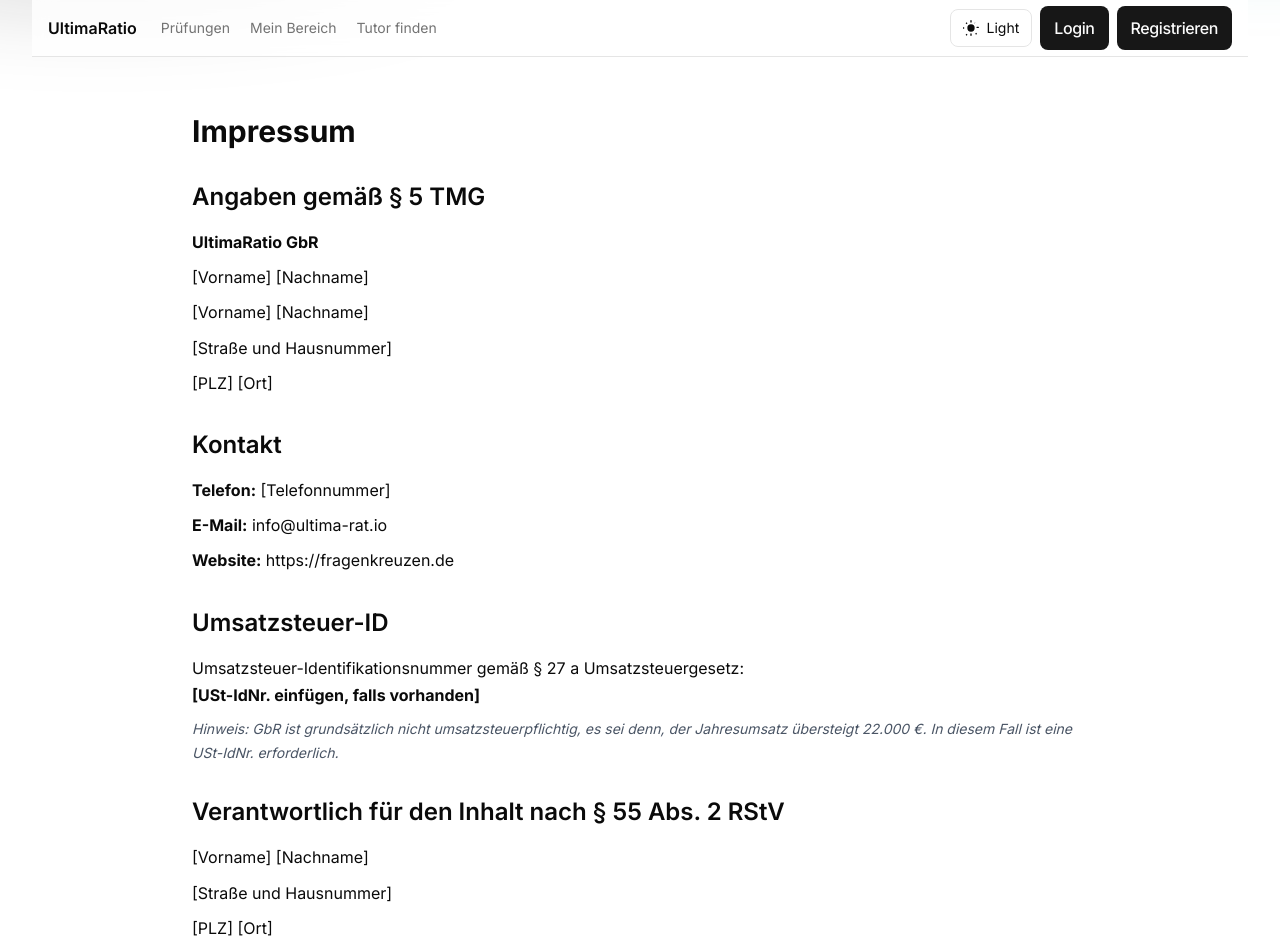
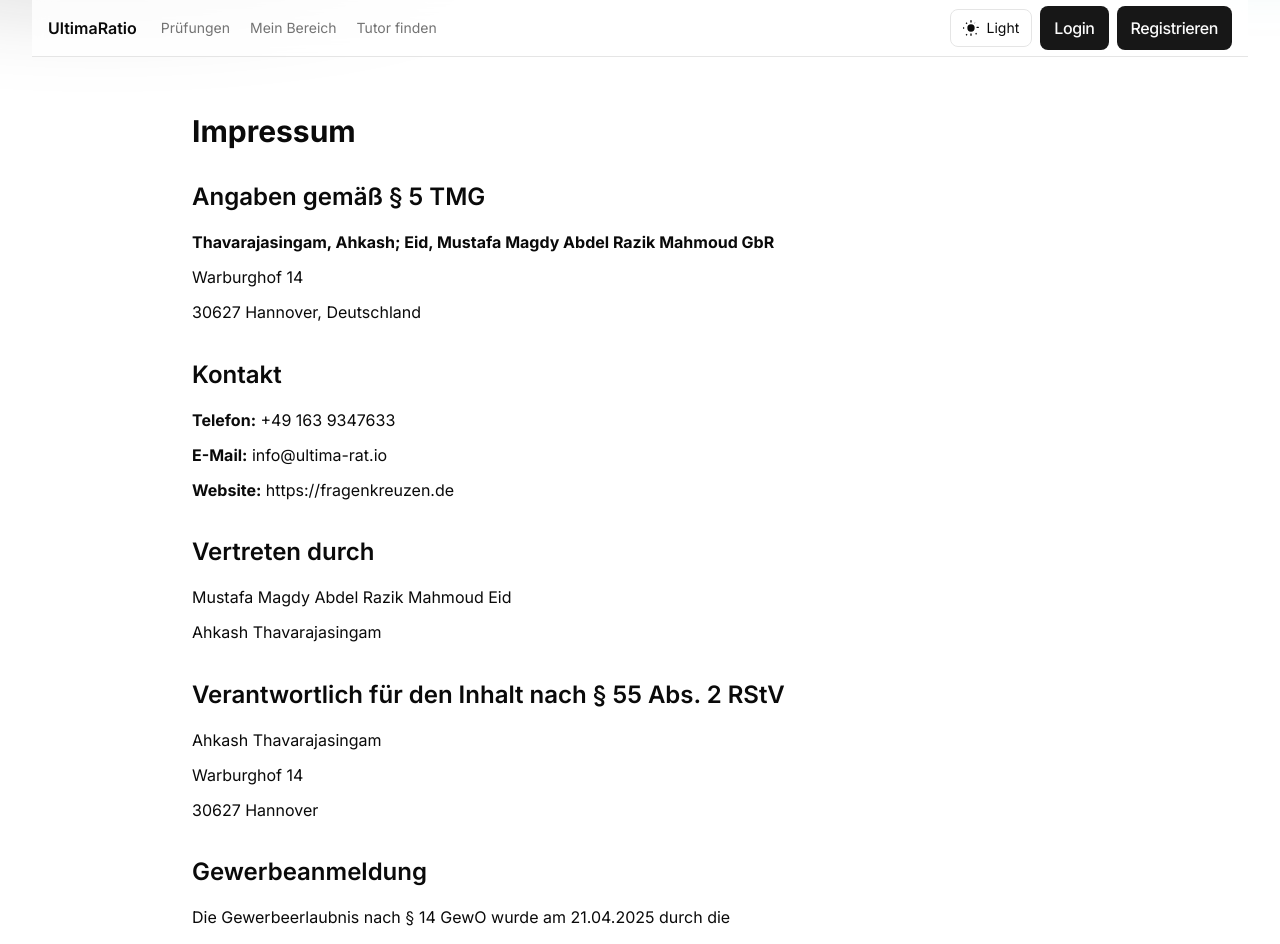
Before and after one commit to bartdoping/ultimaratio, a Next.js app: page /impressum in a window 1280 px wide. Shown: the top 944 px of the page. Built offline with nearby package versions, Linux system fonts and the light colour scheme; no server answers.

Commit message:
feat: Rechtliche Seiten mit GbR-Daten aktualisiert
- Impressum: Vollständige GbR-Daten eingetragen
- Datenschutz: Titel und Beschreibung aktualisiert
- AGB: Firmenname und Adresse korrigiert
- Gewerbeanmeldung hinzugefügt
- Alle Platzhalter durch echte Daten ersetzt
- Stand: 05.10.2025

```diff
--- a/app/agb/page.tsx
+++ b/app/agb/page.tsx
@@ -1,8 +1,8 @@
 import { Metadata } from "next"
 
 export const metadata: Metadata = {
-  title: "AGB | UltimaRatio",
-  description: "Allgemeine Geschäftsbedingungen der UltimaRatio GbR",
+  title: "AGB | fragenkreuzen.de",
+  description: "Allgemeine Geschäftsbedingungen der Thavarajasingam, Ahkash; Eid, Mustafa Magdy Abdel Razik Mahmoud GbR",
 }
 
 export default function AGBPage() {
@@ -14,9 +14,9 @@ export default function AGBPage() {
         <section className="mb-8">
           <h2 className="text-2xl font-semibold mb-4">§ 1 Geltungsbereich</h2>
           <p className="mb-4">
-            Diese Allgemeinen Geschäftsbedingungen (nachfolgend "AGB") der UltimaRatio GbR,
-            [Straße und Hausnummer], [PLZ] [Ort] (nachfolgend "Anbieter"), gelten für alle
-            Verträge über die Nutzung der Online-Lernplattform "UltimaRatio" (nachfolgend "Plattform").
+            Diese Allgemeinen Geschäftsbedingungen (nachfolgend "AGB") der Thavarajasingam, Ahkash; Eid, Mustafa Magdy Abdel Razik Mahmoud GbR,
+            Warburghof 14, 30627 Hannover (nachfolgend "Anbieter"), gelten für alle
+            Verträge über die Nutzung der Online-Lernplattform "fragenkreuzen.de" (nachfolgend "Plattform").
           </p>
           <p className="mb-4">
             Abweichende, entgegenstehende oder ergänzende AGB des Kunden werden nicht Vertragsbestandteil,
@@ -28,11 +28,11 @@ export default function AGBPage() {
           <h2 className="text-2xl font-semibold mb-4">§ 2 Vertragspartner</h2>
           <p className="mb-4">
             <strong>Anbieter:</strong><br />
-            UltimaRatio GbR<br />
-            [Vorname] [Nachname]<br />
-            [Vorname] [Nachname]<br />
-            [Straße und Hausnummer]<br />
-            [PLZ] [Ort]<br />
+            Thavarajasingam, Ahkash; Eid, Mustafa Magdy Abdel Razik Mahmoud GbR<br />
+            Ahkash Thavarajasingam<br />
+            Mustafa Magdy Abdel Razik Mahmoud Eid<br />
+            Warburghof 14<br />
+            30627 Hannover<br />
             E-Mail: info@ultima-rat.io
           </p>
         </section>
@@ -139,8 +139,8 @@ export default function AGBPage() {
         </section>
 
         <div className="text-sm text-gray-600 mt-8 pt-4 border-t">
-          <p><strong>Stand:</strong> [Datum der letzten Aktualisierung]</p>
-          <p><strong>Gültig ab:</strong> [Datum des Inkrafttretens]</p>
+          <p><strong>Stand:</strong> 05.10.2025</p>
+          <p><strong>Gültig ab:</strong> 05.10.2025</p>
         </div>
       </div>
     </div>
--- a/app/datenschutz/page.tsx
+++ b/app/datenschutz/page.tsx
@@ -1,8 +1,8 @@
 import { Metadata } from "next"
 
 export const metadata: Metadata = {
-  title: "Datenschutz | UltimaRatio",
-  description: "Datenschutzerklärung der UltimaRatio GbR",
+  title: "Datenschutz | fragenkreuzen.de",
+  description: "Datenschutzerklärung der Thavarajasingam, Ahkash; Eid, Mustafa Magdy Abdel Razik Mahmoud GbR",
 }
 
 export default function DatenschutzPage() {
@@ -201,7 +201,7 @@ export default function DatenschutzPage() {
         </section>
 
         <div className="text-sm text-gray-600 mt-8 pt-4 border-t">
-          <p><strong>Stand:</strong> [Datum der letzten Aktualisierung]</p>
+          <p><strong>Stand:</strong> 05.10.2025</p>
           <p><strong>Quelle:</strong> eRecht24 Safe Sharing</p>
         </div>
       </div>
--- a/app/impressum/page.tsx
+++ b/app/impressum/page.tsx
@@ -14,39 +14,44 @@ export default function ImpressumPage() {
         <section className="mb-8">
           <h2 className="text-2xl font-semibold mb-4">Angaben gemäß § 5 TMG</h2>
           <div className="space-y-2">
-            <p><strong>UltimaRatio GbR</strong></p>
-            <p>[Vorname] [Nachname]</p>
-            <p>[Vorname] [Nachname]</p>
-            <p>[Straße und Hausnummer]</p>
-            <p>[PLZ] [Ort]</p>
+            <p><strong>Thavarajasingam, Ahkash; Eid, Mustafa Magdy Abdel Razik Mahmoud GbR</strong></p>
+            <p>Warburghof 14</p>
+            <p>30627 Hannover, Deutschland</p>
           </div>
         </section>
 
         <section className="mb-8">
           <h2 className="text-2xl font-semibold mb-4">Kontakt</h2>
           <div className="space-y-2">
-            <p><strong>Telefon:</strong> [Telefonnummer]</p>
+            <p><strong>Telefon:</strong> +49 163 9347633</p>
             <p><strong>E-Mail:</strong> info@ultima-rat.io</p>
             <p><strong>Website:</strong> https://fragenkreuzen.de</p>
           </div>
         </section>
 
         <section className="mb-8">
-          <h2 className="text-2xl font-semibold mb-4">Umsatzsteuer-ID</h2>
-          <p>Umsatzsteuer-Identifikationsnummer gemäß § 27 a Umsatzsteuergesetz:</p>
-          <p><strong>[USt-IdNr. einfügen, falls vorhanden]</strong></p>
-          <p className="text-sm text-gray-600 mt-2">
-            <em>Hinweis: GbR ist grundsätzlich nicht umsatzsteuerpflichtig, es sei denn,
-            der Jahresumsatz übersteigt 22.000 €. In diesem Fall ist eine USt-IdNr. erforderlich.</em>
-          </p>
+          <h2 className="text-2xl font-semibold mb-4">Vertreten durch</h2>
+          <div className="space-y-2">
+            <p>Mustafa Magdy Abdel Razik Mahmoud Eid</p>
+            <p>Ahkash Thavarajasingam</p>
+          </div>
         </section>
 
         <section className="mb-8">
           <h2 className="text-2xl font-semibold mb-4">Verantwortlich für den Inhalt nach § 55 Abs. 2 RStV</h2>
           <div className="space-y-2">
-            <p>[Vorname] [Nachname]</p>
-            <p>[Straße und Hausnummer]</p>
-            <p>[PLZ] [Ort]</p>
+            <p>Ahkash Thavarajasingam</p>
+            <p>Warburghof 14</p>
+            <p>30627 Hannover</p>
+          </div>
+        </section>
+
+        <section className="mb-8">
+          <h2 className="text-2xl font-semibold mb-4">Gewerbeanmeldung</h2>
+          <div className="space-y-2">
+            <p>Die Gewerbeerlaubnis nach § 14 GewO wurde am 21.04.2025 durch die</p>
+            <p>Gewerbemeldestelle der Landeshauptstadt Hannover,</p>
+            <p>Schützenplatz 1, 30169 Hannover, erteilt.</p>
           </div>
         </section>
 
@@ -156,7 +161,7 @@ export default function ImpressumPage() {
         </section>
 
         <div className="text-sm text-gray-600 mt-8 pt-4 border-t">
-          <p><strong>Stand:</strong> [Datum der letzten Aktualisierung]</p>
+          <p><strong>Stand:</strong> 05.10.2025</p>
           <p><strong>Quelle:</strong> Erstellt mit rechtlicher Beratung für GbR-Strukturen</p>
         </div>
       </div>
```
